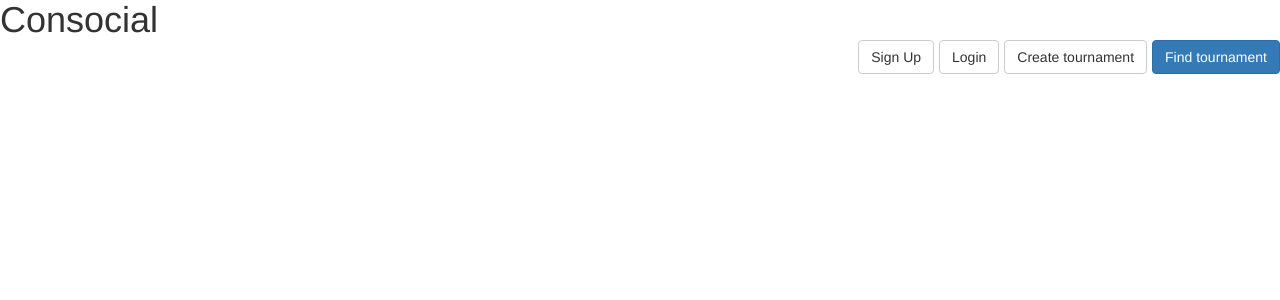
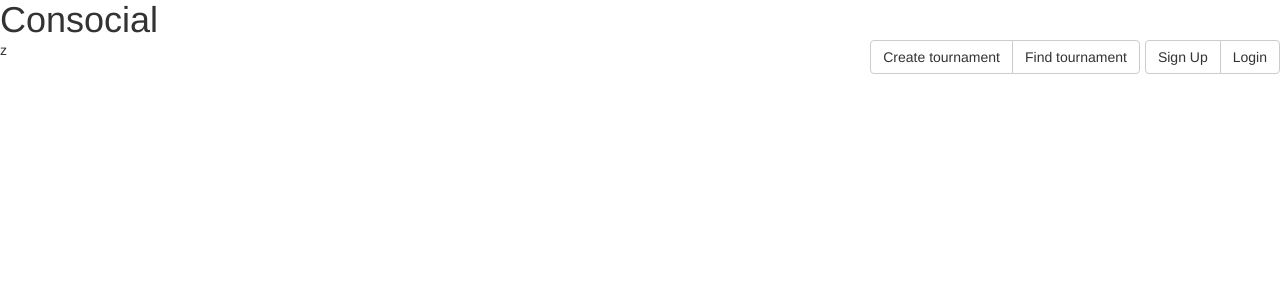
Before and after one commit to ommoss/LHL-finalproject, a React app in the folder consocial/: page / in a window 1280 px wide. Shown: the top 300 px of the page. Built offline with nearby package versions, Linux system fonts and the light colour scheme; no server answers.

Commit message:
Button Groups added

```diff
--- a/consocial/src/App.jsx
+++ b/consocial/src/App.jsx
@@ -2,6 +2,7 @@ import React, {Component} from 'react';
 import ReactDOM from 'react-dom';
 import Button from 'react-bootstrap/lib/Button';
 import ButtonToolbar from 'react-bootstrap/lib/ButtonToolbar';
+import ButtonGroup from 'react-bootstrap/lib/ButtonGroup';
 
 class App extends React.Component {
    constructor(props){
@@ -15,12 +16,16 @@ class App extends React.Component {
       <div>
         <div>
           <nav>
-            <h1>Consocial</h1>
+            <h1>Consocial</h1>z
             <ButtonToolbar className = "navRight">
+              <ButtonGroup>
+              <Button>Create tournament</Button>
+              <Button>Find tournament</Button>
+              </ButtonGroup>
+              <ButtonGroup>
               <Button>Sign Up</Button>
               <Button>Login</Button>
-              <Button>Create tournament</Button>
-              <Button className = "btn-primary">Find tournament</Button>
+              </ButtonGroup>
             </ButtonToolbar>
           </nav>
 
```
